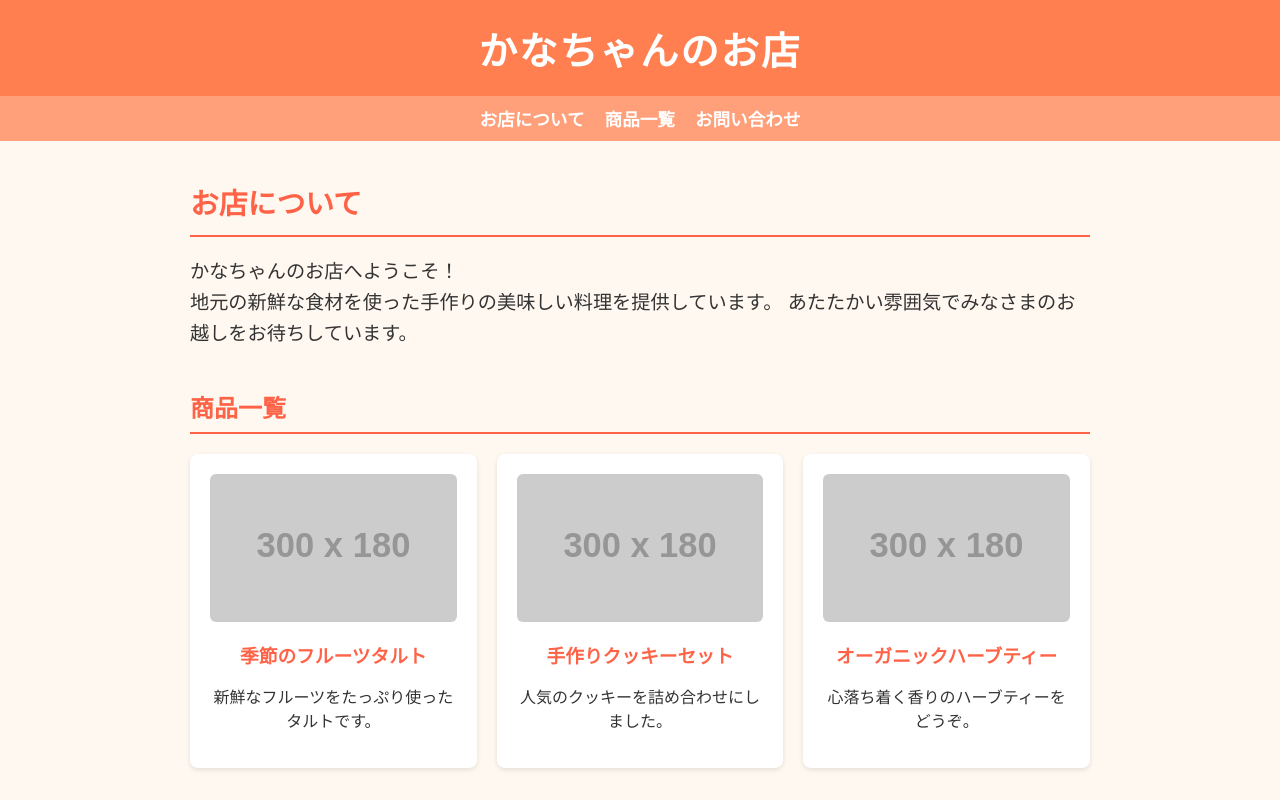
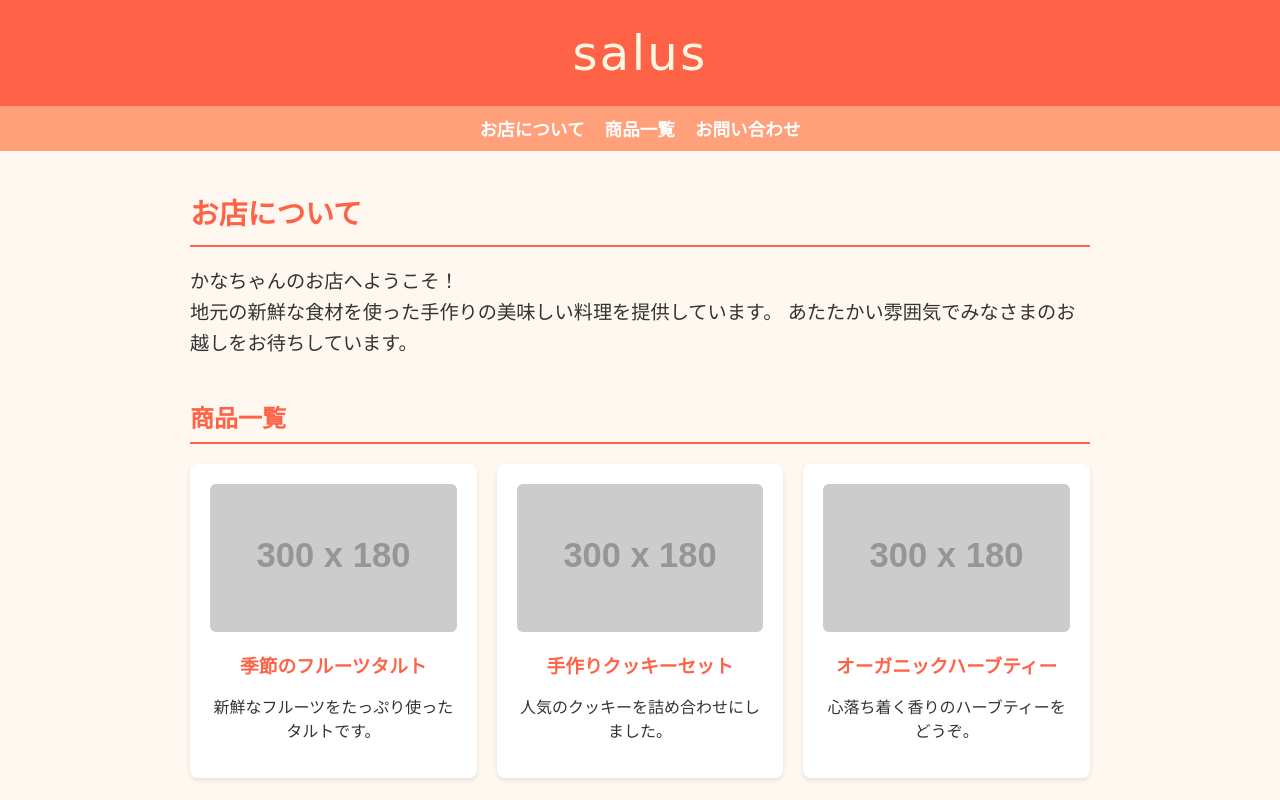
Before and after one commit to okashiyasansalus/salus, a plain HTML site: page index.html in a window 1280 px wide. Shown: the top 800 px of the page. Drawn offline with Linux system fonts and the light colour scheme; placeholder pictures from the web are drawn by us.

Commit message:
titleをsalusに

```diff
--- a/index.html
+++ b/index.html
@@ -13,13 +13,17 @@
       padding: 0;
     }
     header {
-      background-color: #ff7f50;
-      color: white;
-      padding: 20px 0;
+      font-family: 'Dancing Script', cursive;
+      font-size: 3em;
+      color: #fff8e1; /* 明るめの黄色っぽくして目立たせる */
+      font-weight: normal;
+      letter-spacing: 0.05em;
+      background-color: #ff6347; /* 明るめオレンジの背景色で強調 */
       text-align: center;
-      font-size: 2.4em;
-      font-weight: bold;
-      letter-spacing: 0.05em;
+      padding: 25px 0;
+      box-shadow: 0 4px 6px rgba(0,0,0,0.3); /* 影をつけて立体感UP */
+      user-select: none; /* テキスト選択防止（お好みで） */
+      margin: 0;
     }
     nav {
       background-color: #ffa07a;
@@ -96,7 +100,7 @@
   </style>
 </head>
 <body>
-  <header>かなちゃんのお店</header>
+  <header>salus</header>
   <nav>
     <a href="#about">お店について</a>
     <a href="#products">商品一覧</a>
```
